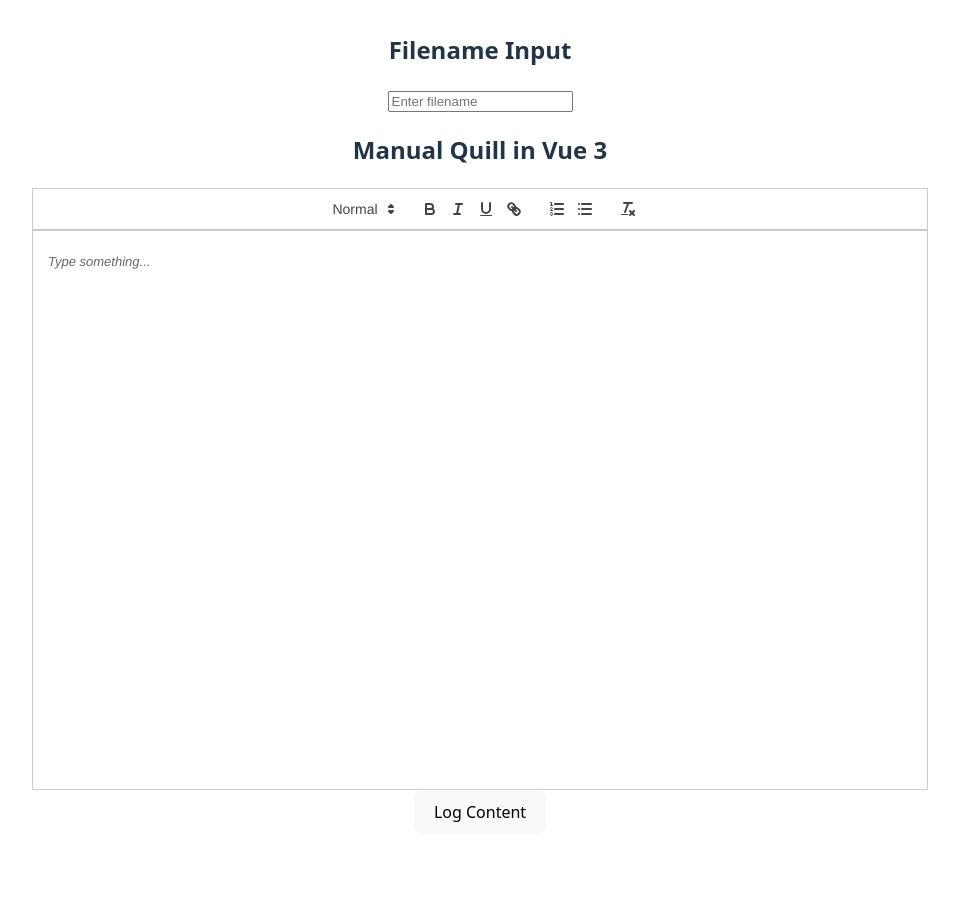
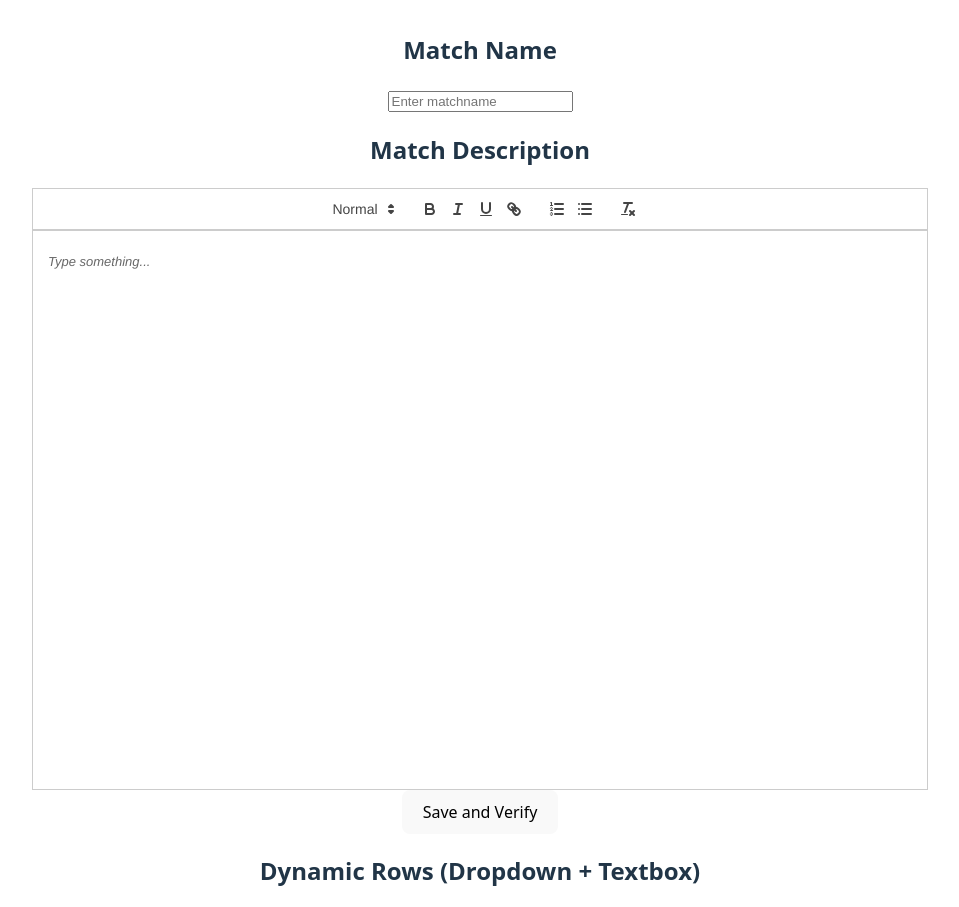
Before and after one commit to Blessonpx/matchCreator, a Vue app: page / in a window 1280 px wide. Shown: the part 20-927 px from the top of the page, without its empty margins (160-1119 px from the left). Before the commit the page ends 886 px from the top, so only its background shows below. Built offline with nearby package versions, Linux system fonts and the light colour scheme; what vue3-quill would draw is missing.

Commit message:
Add Option Name

```diff
--- a/src/App.vue
+++ b/src/App.vue
@@ -4,21 +4,54 @@
 <template>
 
 <div>
-  <h2>Filename Input</h2>
+  <h2>Match Name</h2>
   <input
     v-model="filename"
     type="text"
-    placeholder="Enter filename"
+    placeholder="Enter matchname"
     @input="checkFilename"
   />
   <p v-if="showWarning" style="color: red;">
-    Warning: Filenames should not contain spaces!
+    Warning: Patch names should not contain spaces!
   </p>
 
 
-  <h2>Manual Quill in Vue 3</h2>
+  <h2>Match Description</h2>
   <div id="editor"></div>
-  <button @click="logContent">Log Content</button>
+  <button @click="logContent">Save and Verify</button>
+
+  <!-- Dynamic Rows -->
+  <div>
+  <h2>Dynamic Rows (Dropdown + Textbox)</h2>
+
+  <!-- Render each row -->
+  <div
+    class="row"
+    v-for="(row, index) in rows"
+    :key="index"
+  >
+    <select v-model="row.option">
+      <option value="" disabled>Select option</option>
+      <option value="Option 1">Option 1</option>
+      <option value="Option 2">Option 2</option>
+      <option value="Option 3">Option 3</option>
+    </select>
+
+    <input
+      v-model="row.text"
+      type="text"
+      placeholder="Enter text"
+    />
+
+    <button @click="removeRow(index)">Remove</button>
+  </div>
+
+  <button @click="addRow">Add Row</button>
+</div>
+
+
+
+
 </div>
 </template>
 
@@ -49,11 +82,28 @@
         placeholder: 'Type something...',
       })
     })
+
+    const rows = ref([
+  { option: '', text: '' } // Start with one row
+   ])
+
+   const addRow = () => {
+   rows.value.push({ option: '', text: '' })
+   }
+
+   const removeRow = (index) => {
+    rows.value.splice(index, 1)
+  }
+
+
     return {
       filename,
       showWarning,
       checkFilename,
-      logContent
+      logContent,
+      rows,
+      addRow,
+      removeRow
     }
   }
 }
@@ -63,6 +113,13 @@
 
 
 <style>
+
+.row {
+  display: flex;
+  gap: 10px;
+  margin-bottom: 10px;
+}
+
 #editor {
   background: white;
   width: 70vw;         /* 70% of the screen width */
```
